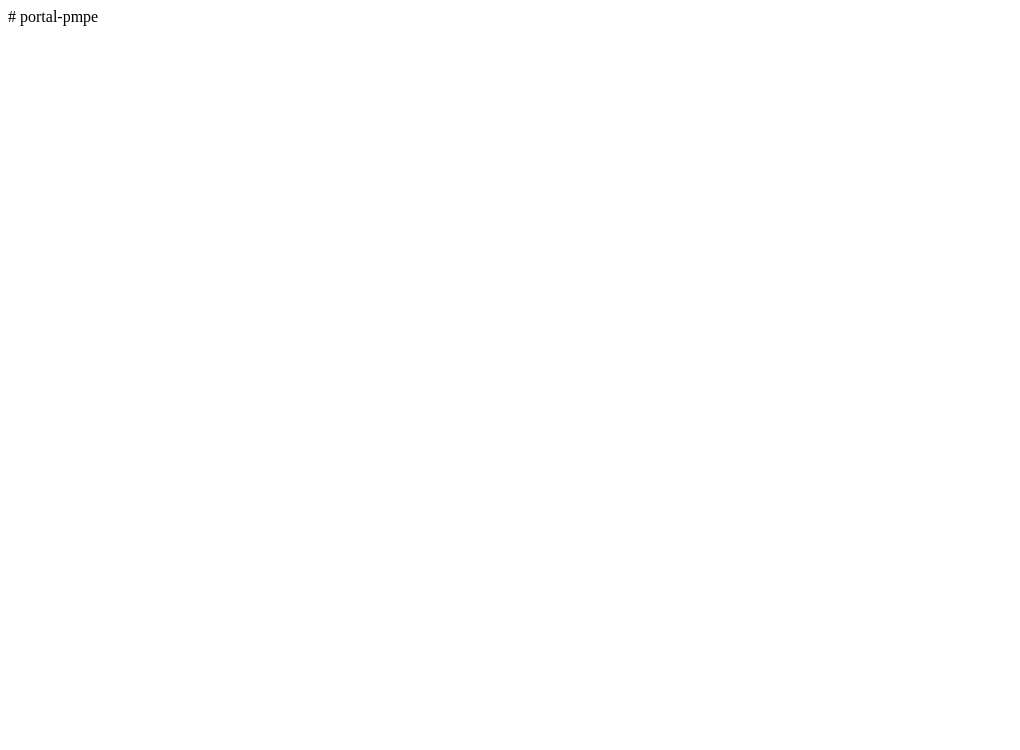
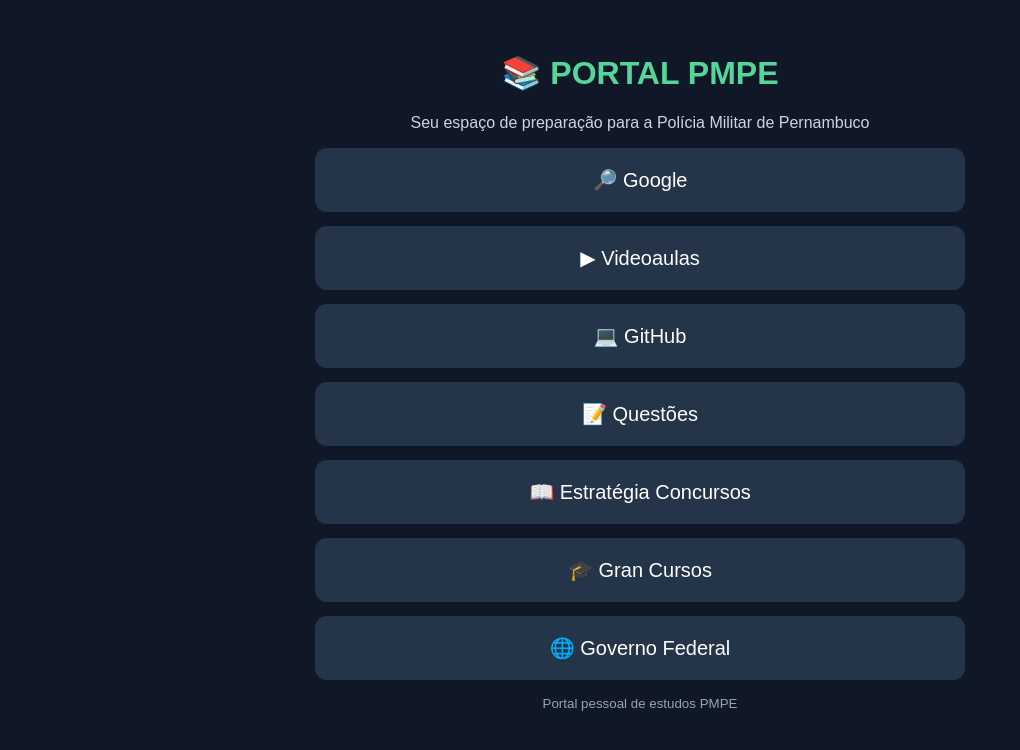
Before and after one commit to miguelbezerra713-web/portal-pmpe, a plain HTML site: page index.html in a window 1280 px wide. Shown: the whole page, without its empty margins (0-1020 px from the left). Drawn offline with Linux system fonts and the light colour scheme.

Commit message:
Update index.html

```diff
--- a/index.html
+++ b/index.html
@@ -1 +1,52 @@
-# portal-pmpe
+
+<!DOCTYPE html>
+<html lang="pt-BR">
+<head>
+<meta charset="UTF-8">
+<meta name="viewport" content="width=device-width, initial-scale=1">
+<title>Portal de Estudos PMPE</title>
+<style>
+body {
+  background: #101827;
+  color: white;
+  font-family: Arial, sans-serif;
+  text-align: center;
+  padding: 25px;
+}
+h1 { color: #54d69a; }
+p { color: #cbd5e1; }
+.container {
+  max-width: 650px;
+  margin: auto;
+}
+a {
+  display: block;
+  background: #243449;
+  color: white;
+  padding: 20px;
+  margin: 14px 0;
+  border-radius: 12px;
+  text-decoration: none;
+  font-size: 20px;
+}
+a:hover { background: #087e58; }
+small { color: #94a3b8; }
+</style>
+</head>
+<body>
+<div class="container">
+<h1>📚 PORTAL PMPE</h1>
+<p>Seu espaço de preparação para a Polícia Militar de Pernambuco</p>
+
+<a href="https://www.google.com/">🔎 Google</a>
+<a href="https://www.youtube.com/">▶ Videoaulas</a>
+<a href="https://github.com/">💻 GitHub</a>
+<a href="https://www.qconcursos.com/">📝 Questões</a>
+<a href="https://www.estrategiaconcursos.com.br/">📖 Estratégia Concursos</a>
+<a href="https://www.grancursosonline.com.br/">🎓 Gran Cursos</a>
+<a href="https://www.gov.br/">🌐 Governo Federal</a>
+
+<small>Portal pessoal de estudos PMPE</small>
+</div>
+</body>
+</html>
```
